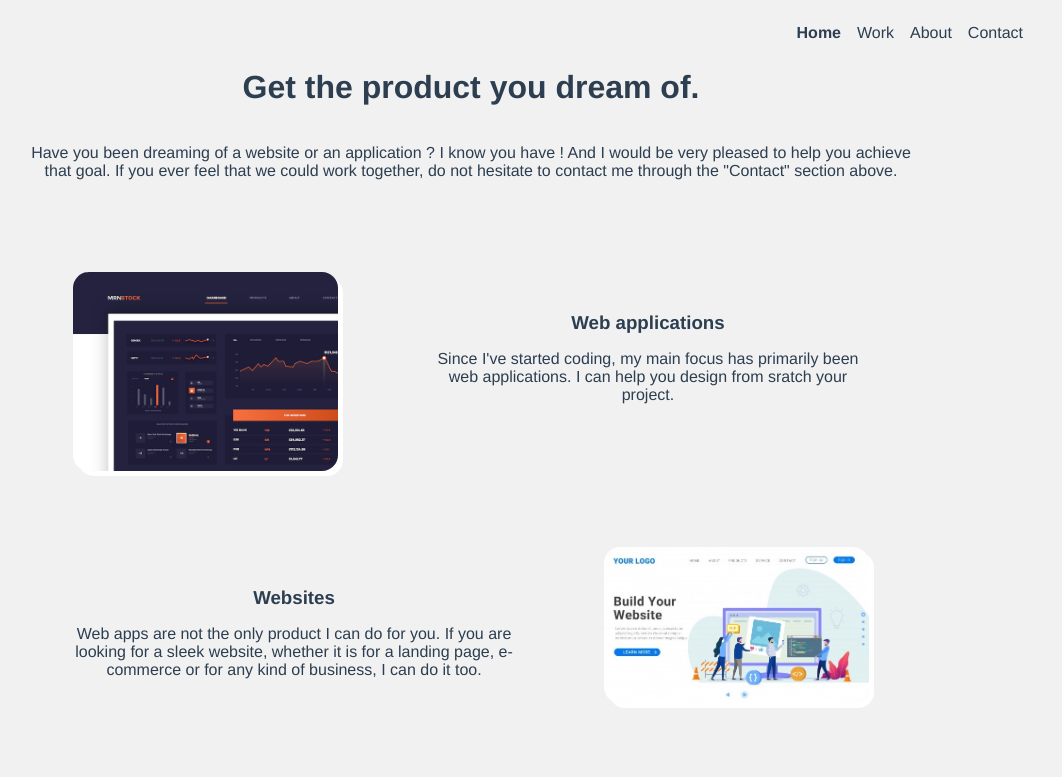
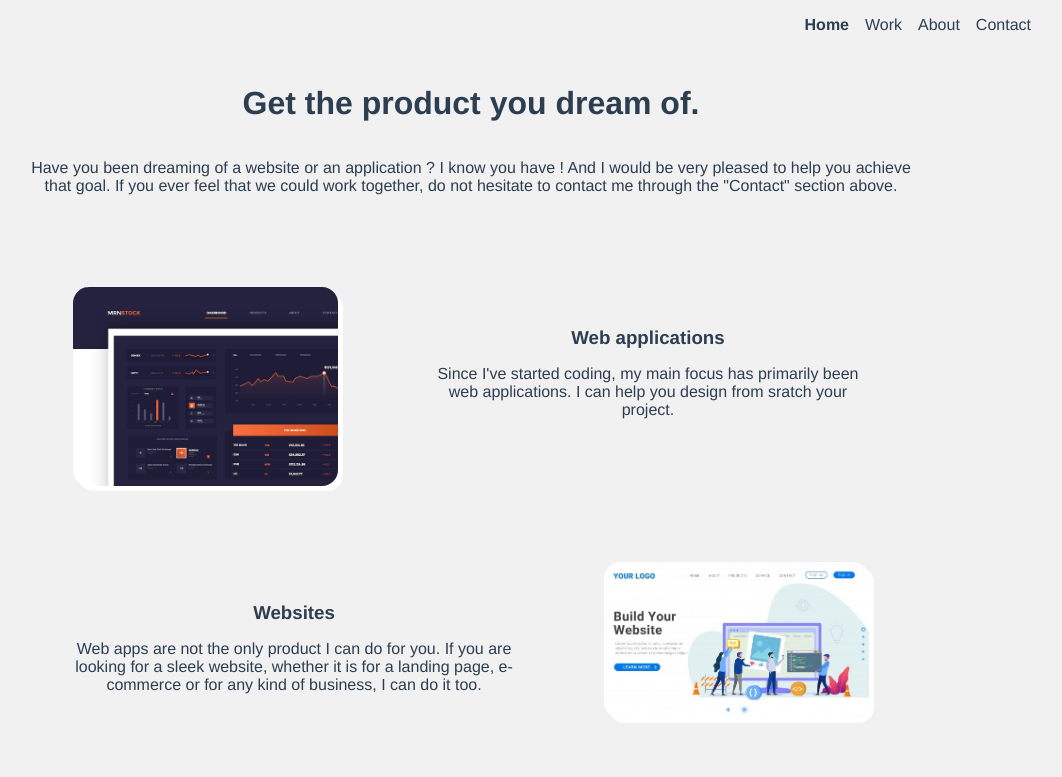
Before and after one commit to alexandrecoin/personal_website, a Vue app: page / in a window 1280 px wide. Shown: the top 777 px of the page, without its empty margins (169-1231 px from the left). Built offline with nearby package versions, Linux system fonts and the light colour scheme.

Commit message:
Fixed navbar top

```diff
--- a/src/components/About.vue
+++ b/src/components/About.vue
@@ -18,6 +18,11 @@
         <button value="french" @click="downloadResume($event)">
           Download (French)
         </button>
+        <!-- <a
+          :href="require('../assets/resume/coin_alexandre_resume_french.pdf')"
+          download
+          >Download (French)</a
+        > -->
         <button value="english" @click="downloadResume">
           Download (English)
         </button>
--- a/src/components/Home.vue
+++ b/src/components/Home.vue
@@ -75,6 +75,7 @@ export default {
   flex-direction: column;
   justify-content: center;
   align-items: center;
+  margin-top: 5%;
 }
 
 .intro {
--- a/src/layout/Navbar.vue
+++ b/src/layout/Navbar.vue
@@ -21,7 +21,12 @@ export default {
   display: flex;
   flex-direction: row;
   justify-content: flex-end;
-  height: 5vh;
+  height: 7vh;
+  position: fixed;
+  background-color: #f1f1f1;
+  top: 0;
+  left: 0;
+  right: 0;
 }
 
 h1 {
```
Also changed, not shown: 1 other file (tests, documents, lock files or other folders).
